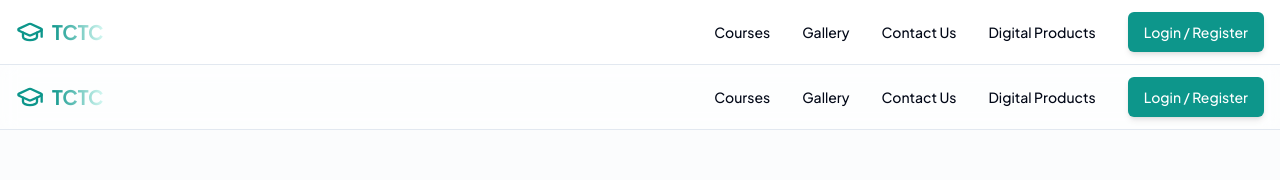
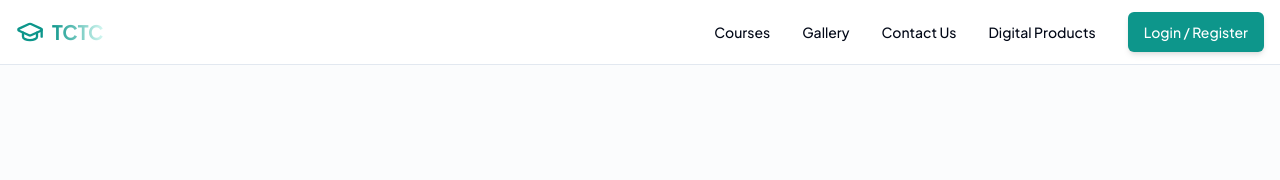
Before and after one commit to mahinltd/tctc-computer, a Next.js app: page /verify-email in a window 1280 px wide. Shown: the top 180 px of the page. Built offline with nearby package versions, Linux system fonts and the light colour scheme; no server answers.

Commit message:
Update page.js

```diff
--- a/src/app/verify-email/page.js
+++ b/src/app/verify-email/page.js
@@ -3,7 +3,7 @@
 import { Suspense, useEffect, useRef, useState } from "react";
 import { useRouter, useSearchParams } from "next/navigation";
 import Link from "next/link";
-import Navbar from "@/components/Navbar";
+//import Navbar from "@/components/Navbar";
 import { Button } from "@/components/ui/button";
 import api from "@/lib/api";
 import { Loader2, CheckCircle2, AlertTriangle } from "lucide-react";
@@ -105,7 +105,7 @@ function EmailVerificationContent() {
 
   return (
     <div className="min-h-screen bg-muted/30 flex flex-col">
-      <Navbar />
+      {/* <Navbar /> */}
 
       <div className="flex-1 flex items-center justify-center p-6">
         <div className="w-full max-w-lg bg-white p-8 md:p-12 rounded-2xl shadow-xl border border-gray-100 text-center animate-fade-in">
```
